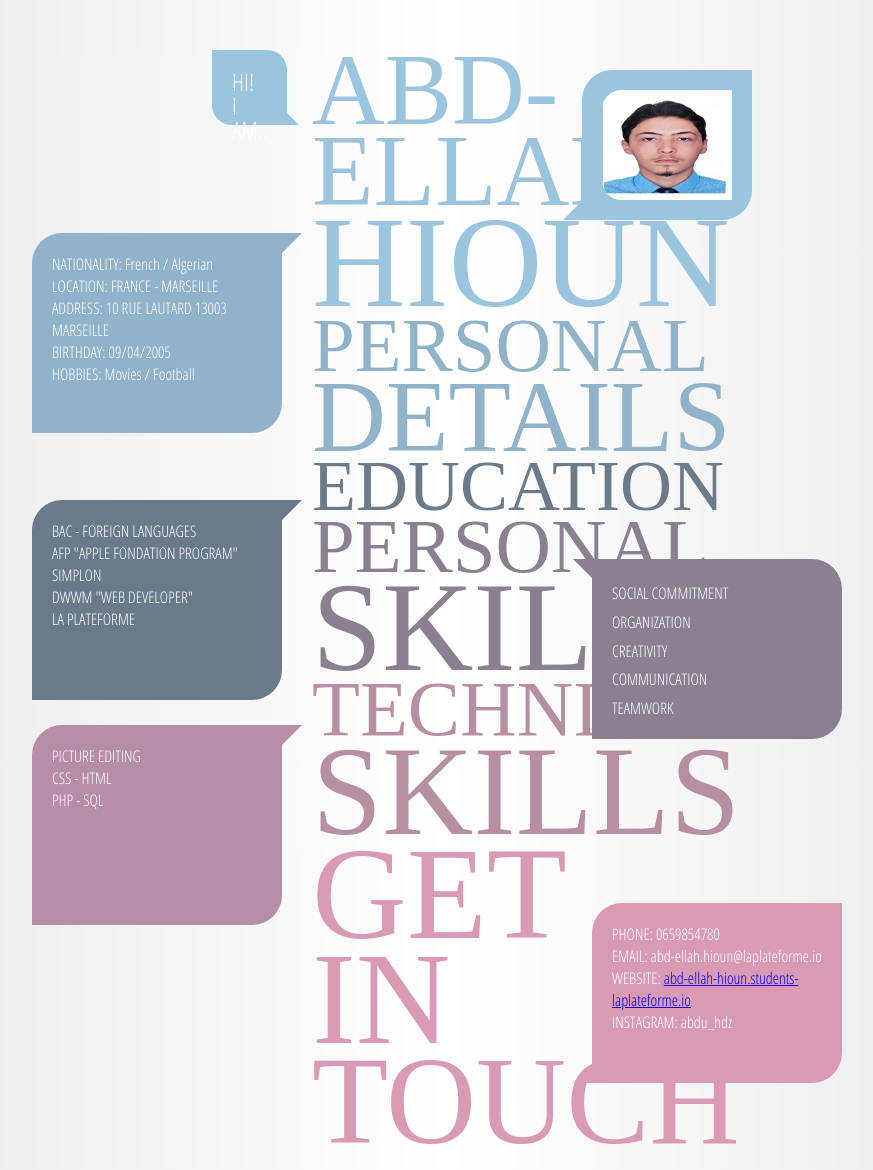
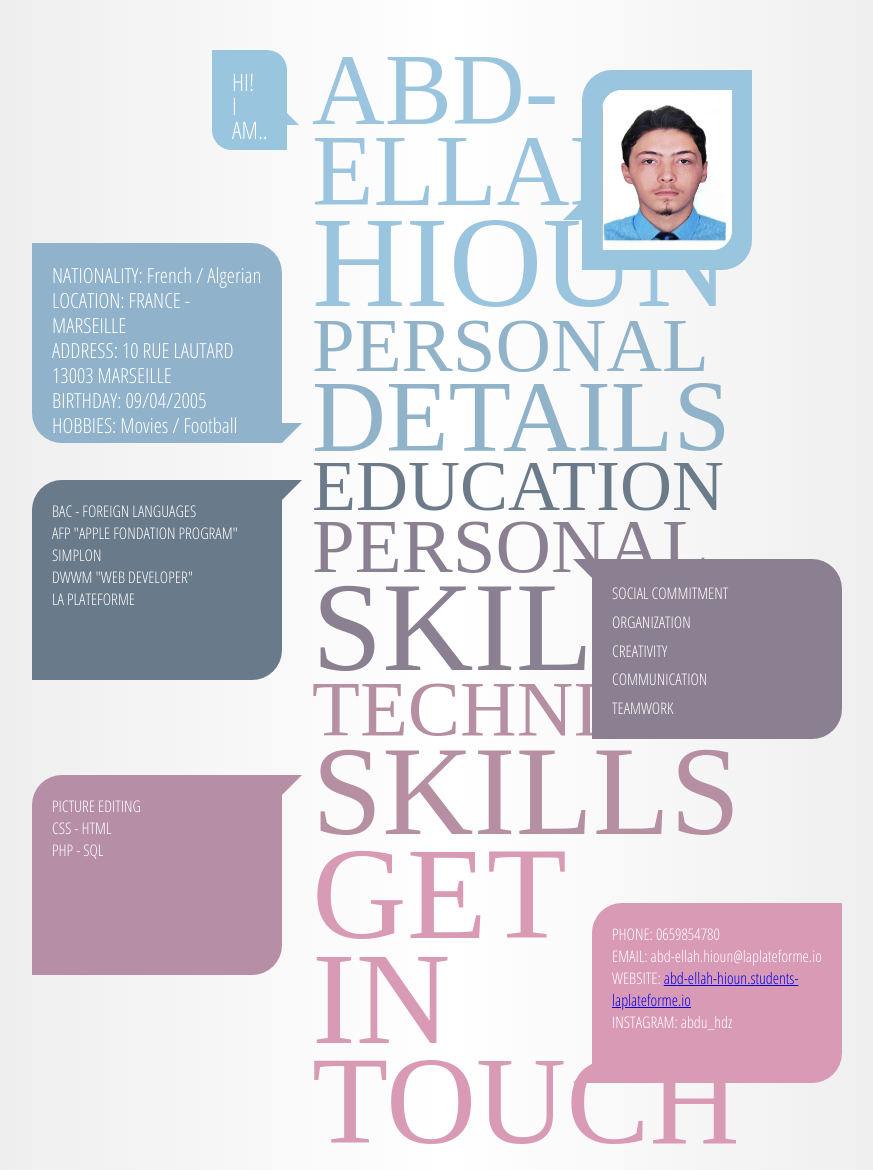
Before and after one commit to abdellahhioun/CV, a PHP site: page / in a window 1280 px wide. Shown: the whole page, without its empty margins (193-1066 px from the left). Run offline with PHP 8.4, Linux system fonts and the light colour scheme; some web fonts are replaced.

Commit message:
completing the work

```diff
--- a/CV/index.html
+++ b/CV/index.html
@@ -3,8 +3,8 @@
 <head>
     <meta charset="UTF-8">
     <meta name="viewport" content="width=device-width, initial-scale=1.0">
-    <title>Your Page Title</title>
-    <link rel="stylesheet" href="styles.css"> <!-- Update with your actual CSS file path -->
+    <title>cv</title>
+    <link rel="stylesheet" href="styles.css">
 </head>
 <body>
     <div class="container">
@@ -28,15 +28,17 @@
             </div>
             <div class="bubble bubble2">
                 <span class="the-arrow2"></span>
-                <img src="pfp.png" alt="Profile Image"/>
+                <img  src="pfp.png" alt="Profile Image"/>
             </div>
             <div class="bubble bubble3">
                 <span class="the-arrow3"></span>
+                <div class="p3">
                 NATIONALITY: French / Algerian<br/>
                 LOCATION: FRANCE - MARSEILLE<br/>
                 ADDRESS: 10 RUE LAUTARD 13003 MARSEILLE<br/>
                 BIRTHDAY: 09/04/2005<br/>
                 HOBBIES: Movies / Football<br/>
+            </div>
             </div>
             <div class="bubble bubble5">
                 <span class="the-arrow5"></span>
--- a/CV/styles.css
+++ b/CV/styles.css
@@ -54,7 +54,7 @@ html, body {
 }
 
 .bubble1 {
-  height: 75px;
+  height: 100px;
   width: 75px;
   background-color: #99C5DE;
   border-top-left-radius: 0;
@@ -80,7 +80,7 @@ html, body {
 }
 
 .bubble2 {
-  height: 150px;
+  height: 200px;
   width: 170px;
   background-color: #99C5DE;
   border-top-left-radius: 30px;
@@ -104,8 +104,8 @@ html, body {
 
 .bubble2 img {
   border-top-left-radius: 20px;
-  border-bottom-left-radius: 20px;
-  border-bottom-right-radius: 0;
+  border-bottom-left-radius: 0px;
+  border-bottom-right-radius: 20px;
   border-top-right-radius: 0;
   background: white;
   display: block;
@@ -117,14 +117,20 @@ html, body {
   height: 200px;
   width: 250px;
   background-color: #90B2CB;
-  border-top-left-radius: 30px;
-  border-top-right-radius: 0;
-  border-bottom-right-radius: 30px;
-  border-bottom-left-radius: 0;
+  border-top-left-radius: 0px;
+  border-top-right-radius: 30px;
+  border-bottom-right-radius: 0px;
+  border-bottom-left-radius: 30px;
   top: 183px;
   left: -280px;
+  font-size: 1.3em;
+  line-height: 1.2;
+  margin-top: 10px;
+
 }
-
+.p3{
+    margin-bottom: 60px;
+}
 .bubble3 .the-arrow3 {
   display: inline-block;
   width: 0;
@@ -132,7 +138,7 @@ html, body {
   border-left: 20px solid transparent;
   border-bottom: 20px solid #90B2CB;
   position: absolute;
-  top: 0;
+  top: 180px;
   left: 250px;
   transform: rotate(180deg);
 }
@@ -168,7 +174,7 @@ html, body {
   border-top-right-radius: 0;
   border-bottom-right-radius: 30px;
   border-bottom-left-radius: 0;
-  top: 450px;
+  top: 430px;
   left: -280px;
 }
 
@@ -217,7 +223,7 @@ html, body {
   border-top-right-radius: 0;
   border-bottom-right-radius: 30px;
   border-bottom-left-radius: 0;
-  top: 675px;
+  top: 725px;
   left: -280px;
 }
 
```
